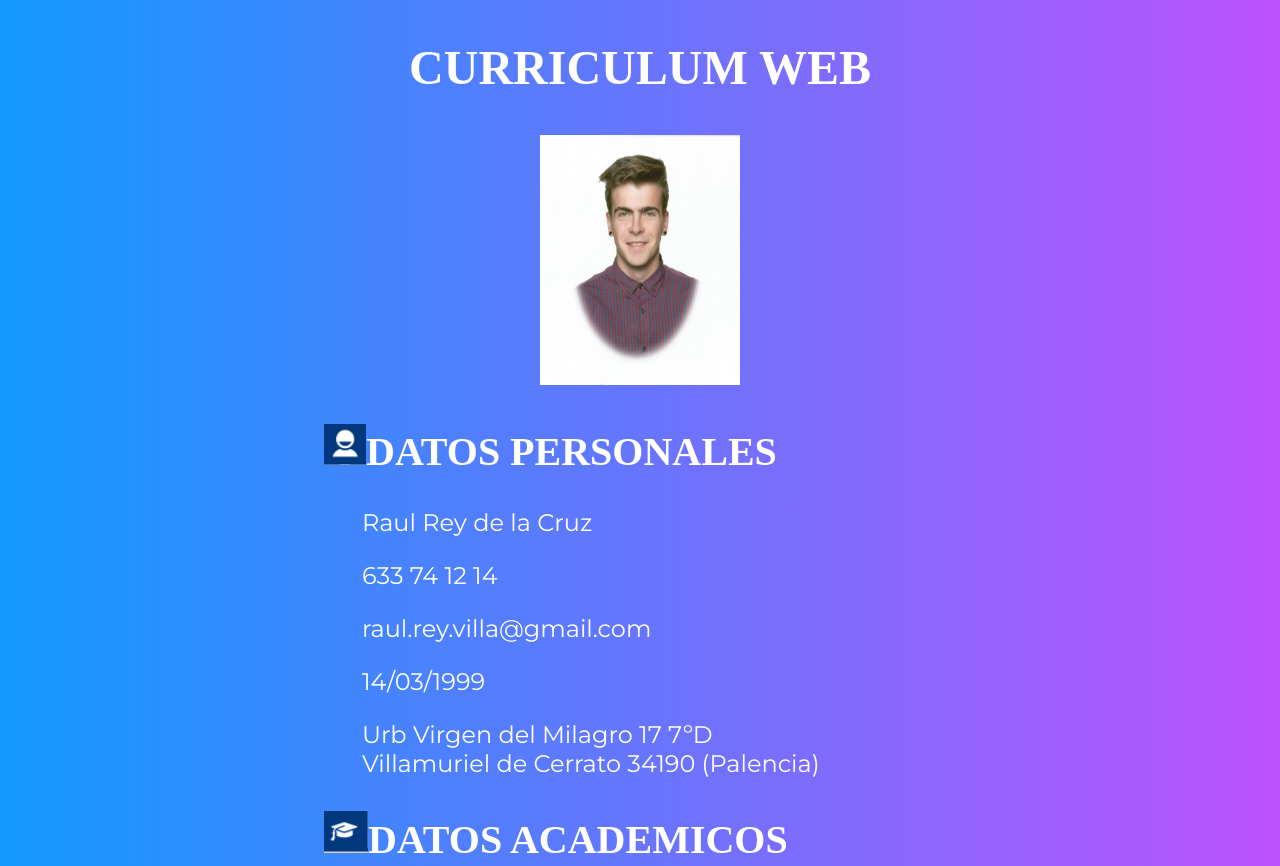
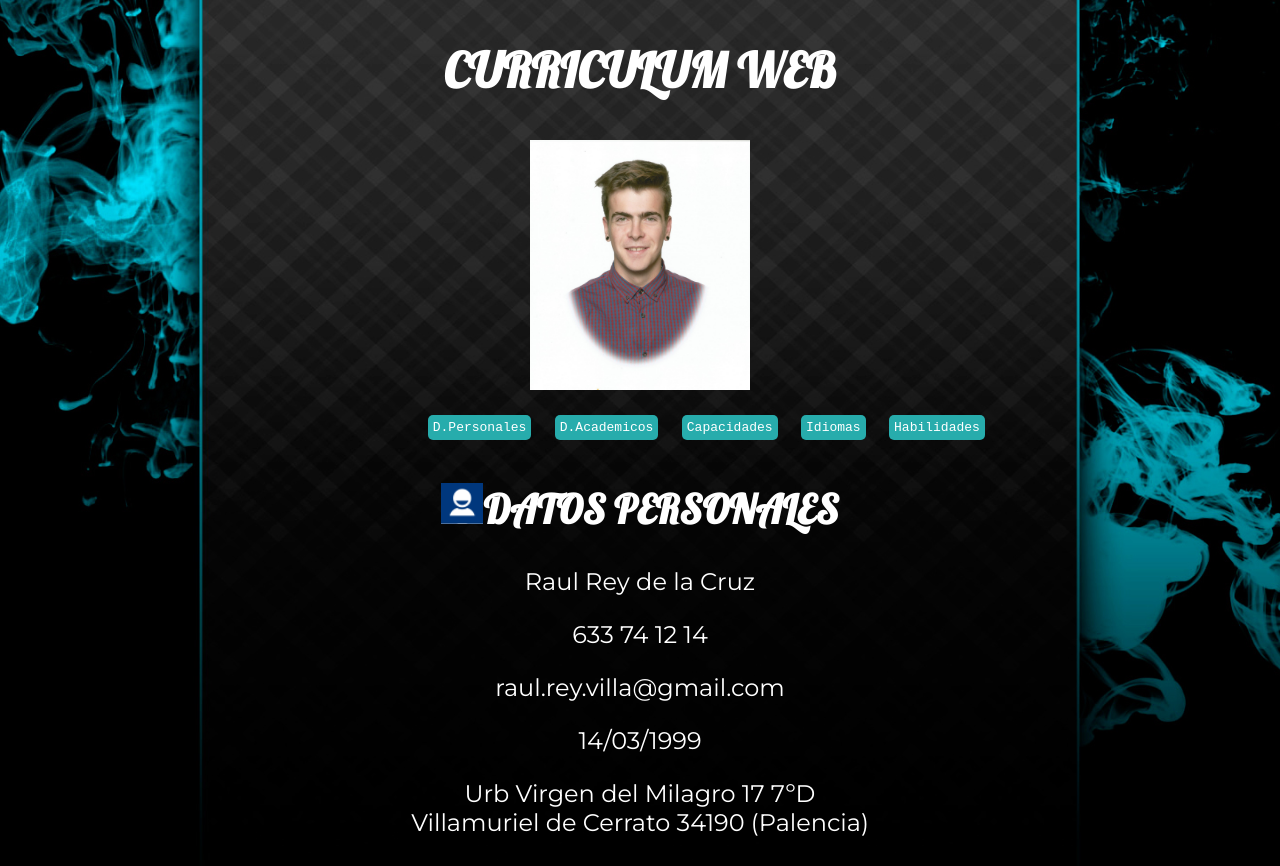
Before and after one commit to rreyc/Curriculum, a plain HTML site: page index.html in a window 1280 px wide. Shown: the top 866 px of the page. Drawn offline with Linux system fonts and the light colour scheme.

Commit message:
Final CSS

```diff
--- a/estilos.css
+++ b/estilos.css
@@ -1,35 +1,45 @@
 @import url('https://fonts.googleapis.com/css?family=Montserrat');
-
+@import url('https://fonts.googleapis.com/css?family=Lobster');
 body {
-    background: linear-gradient(90deg, #1299ff, #bc52fd);
+    background: url(fondo.jpg) no-repeat center center fixed;
+    background-size: cover;
 
 }
-
+h1,h2 {
+    font-family: Lobster, Serif;
+}
 h1 {
     text-align: center;
     font-size: 3em;
     color: white;
 }
-
-
+a {
+    color: white;
+    text-decoration: none;
+}
+a:hover {
+    text-decoration: underline;
+}
 
 h2 {
-    margin-left: 25%;
+
     color: white;
     text-transform: uppercase;
     font-size: 2.5em;
+    text-align: center;
 }
 
 div p {
-    margin-left: 28%;
+    text-align: center;
 }
 section:first-of-type img {
-    width: 200px;
+    width: 220px;
     height: 250px;
 
 }
 section {
     text-align: center;
+    margin: 0px;
 }
 
 p {
@@ -41,6 +51,11 @@ p strong {
     color: grey;
     font-size: 0.9em;
 }
-div:hover {
-    background: linear-gradient(90deg, #bc52fd, #1299ff);
+section a {
+    background-color: #27acac;
+    border-radius: 5px;
+    padding: 5px;
 }
+section a:hover {
+    background-color: #32dcdc;
+}
--- a/index.html
+++ b/index.html
@@ -9,38 +9,42 @@
     <section>
         <h1>CURRICULUM WEB</h1>
         <p><img src="foto1.png" alt="foto"></p>
+             <pre>
+                 <a href="#personales">D.Personales</a>   <a href="#academicos">D.Academicos</a>   <a href="#capacidades">Capacidades</a>   <a
+                     href="#idiomas">Idiomas</a>   <a href="#habilidades">Habilidades</a>
+            </pre>
     </section>
-    <div>
+    <div id="personales">
     <h2><img src="personales.PNG" alt="Personales">Datos Personales</h2>
     <p>Raul Rey de la Cruz</p>
     <p>633 74 12 14</p>
-    <p>raul.rey.villa@gmail.com</p>
+    <p><a href="mailto:raul.rey.villa@gmail.com">raul.rey.villa@gmail.com</a></p>
     <p>14/03/1999</p>
     <p>Urb Virgen del Milagro 17 7ºD <br> Villamuriel de Cerrato 34190 (Palencia)</p>
 </div>
-<div>
+<div id="academicos">
     <h2><img src="academicos.PNG" alt="Academicos">Datos Academicos</h2>
     <p>Cursando Ciclo Superior <br> Administracion de Sistemas Informaticos en Red <br> <strong>-IES Alonso Berruguete</strong></p>
     <p>2017 Titulación Bachilerato rama Científica <br> <strong>-IES Alonso Berruguete</strong></p>
-    <p>2015 Titulación E.S.o. <br> -IES Canal de Castilla</p>
+    <p>2015 Titulación E.S.O. <br> <strong>-IES Canal de Castilla</strong></p>
 </div>
-<div>
+<div id="capacidades">
     <h2><img src="competencias.PNG" alt="Competencias">Competencias Tecnológicas Adquiridas</h2>
-    <p>Entornos de virtualizació:VMWare 12 Pro, VirturalBox 5.1.26</p>
+    <p>Entornos de virtualización:VMWare 12 Pro, VirturalBox 5.1.26</p>
     <p>Monitorizacion y Análises de Tráfico de red con WireShark 2.4.2</p>
-    <p>Tecnologías en la parte del cliente(frontend): HTML%,XML,CSS</p>
+    <p>Tecnologías en la parte del cliente(frontend): HTML5,XML,CSS</p>
     <p>Gestión de Base de Datos: Oracle</p>
     <p>Herramientas Ofimaticas: Word, Excel, Power Point, Access.</p>
 </div>
-<div>
+<div id="idiomas">
     <h2><img src="idiomasç.PNG" alt="Idiomas">Idiomas</h2>
     <p>Español <strong>Nativo</strong></p>
     <p>Ingles <strong>B1(titulacion Bachillerato)</strong></p>
 </div>
-<div>
+<div id="habilidades">
     <h2><img src="habilidades.PNG" alt="Habilidades">Habilidades</h2>
     <p>Responsable</p>
-    <p>Capatidad de trabajo en Equipo</p>
+    <p>Capacidad de trabajo en Equipo</p>
     <p>Amante de la naturaleza</p>
 </div>
 
```
Also changed, not shown: fondo.jpg (added).
